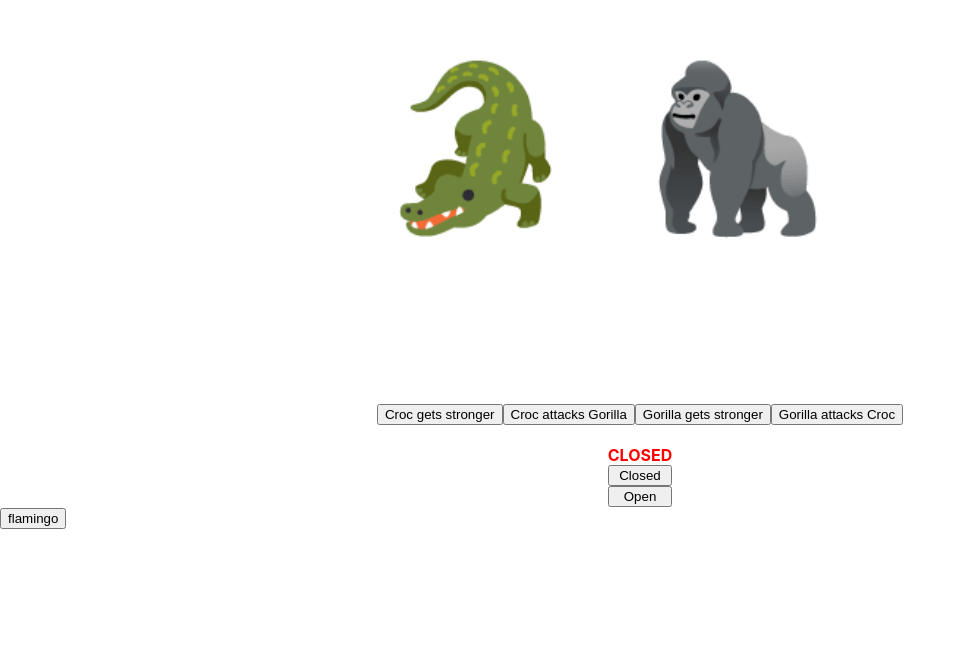
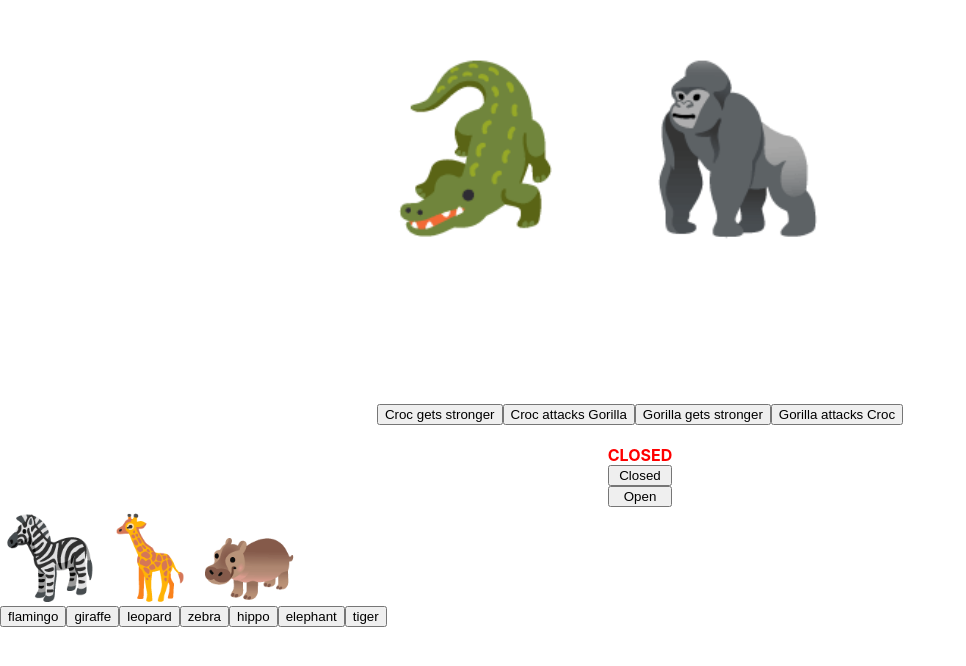
Before and after one commit to oliviaamiller/react-busy-zoo, a React (Create React App) app: page / in a window 1280 px wide. Shown: the part 112-778 px from the top of the page, without its empty margins (0-966 px from the left). Built offline with nearby package versions, Linux system fonts and the light colour scheme.

Commit message:
parade maps over animals, rendering animal emoji

```diff
--- a/src/Animals/Animal.js
+++ /dev/null
@@ -1,11 +0,0 @@
-export default function Animal(props) {
-  return <div className='animal'>
-    {props.animal === 'flamingo' && '🦩'}
-    {props.animal === 'leopard' && '🐆'}
-    {props.animal === 'zebra' && '🦓'}
-    {props.animal === 'hippo' && '🦛'}
-    {props.animal === 'tiger' && '🐅'}
-    {props.animal === 'elephant' && '🐘'}
-
-  </div>;
-}
--- a/src/Animals/AnimalList.js
+++ /dev/null
@@ -1,10 +0,0 @@
-import Animal from './Animal';
-
-export default function AnimalList(props) {
-  return (
-    <div className='animal-list'>
-      {props.animalArray.map((animal, i) =>
-        <Animal key={`${animal}-${i}`}
-          animal={animal} />)}
-    </div>);
-}
--- a/src/App.css
+++ b/src/App.css
@@ -17,3 +17,15 @@ html, body, #root, .App {
   color: red;
   font-weight: bold;
 }
+
+.parade {
+  display: flex;
+  flex-direction: column;
+
+}
+
+.animal-list {
+  display: flex;
+  flex-direction: row;
+  font-size: 5rem;
+}
--- a/src/App.js
+++ b/src/App.js
@@ -1,12 +1,12 @@
 import './App.css';
 import { useState } from 'react';
-import AnimalList from './Animals/AnimalList';
+import Parade from './Parade/Parade';
 
 function App() {
 
   const [crocSize, setCrocSize] = useState(10);
   const [gorillaSize, setGorillaSize] = useState(10);
-  const [animalArray, setAnimalArray] = useState(['rhino', 'giraffe', 'camel']);
+  const [animalArray, setAnimalArray] = useState(['zebra', 'giraffe', 'hippo']);
   const [isOpen, setIsOpen] = useState(false);
 
   return (
@@ -28,10 +28,17 @@ function App() {
         <button onClick={() => setIsOpen(false)}>Closed</button>
         <button onClick={() => setIsOpen(true)}>Open</button>
       </div>
-      <AnimalList animalArray={animalArray}/>
       <div className='parade'>
-        <button onClick={() => setAnimalArray([...animalArray, 'flamingo'])}>flamingo</button>
-
+        <Parade animals={animalArray}/>
+        <div className='parade-buttons'>
+          <button onClick={() => setAnimalArray([...animalArray, 'flamingo'])}>flamingo</button>
+          <button onClick={() => setAnimalArray([...animalArray, 'giraffe'])}>giraffe</button>
+          <button onClick={() => setAnimalArray([...animalArray, 'leopard'])}>leopard</button>
+          <button onClick={() => setAnimalArray([...animalArray, 'zebra'])}>zebra</button>
+          <button onClick={() => setAnimalArray([...animalArray, 'hippo'])}>hippo</button>
+          <button onClick={() => setAnimalArray([...animalArray, 'elephant'])}>elephant</button>
+          <button onClick={() => setAnimalArray([...animalArray, 'tiger'])}>tiger</button>
+        </div>
       </div>
     </div>
   );
--- /dev/null
+++ b/src/Parade/AnimalEmoji.js
@@ -0,0 +1,11 @@
+export default function AnimalEmoji({ animal }) {
+  return <div className='animal'>
+    {animal === 'flamingo' && '🦩'}
+    {animal === 'leopard' && '🐆'}
+    {animal === 'zebra' && '🦓'}
+    {animal === 'hippo' && '🦛'}
+    {animal === 'tiger' && '🐅'}
+    {animal === 'elephant' && '🐘'}
+    {animal === 'giraffe' && '🦒'}
+  </div>;
+}
--- /dev/null
+++ b/src/Parade/Parade.js
@@ -0,0 +1,11 @@
+import Animal from './AnimalEmoji';
+import '../App.css';
+
+export default function Parade({ animals }) {
+  return (
+    <div className='animal-list'>
+      {animals.map((animal, i) =>
+        <Animal key={`${animal}-${i}`}
+          animal={animal} />)}
+    </div>);
+}
```
